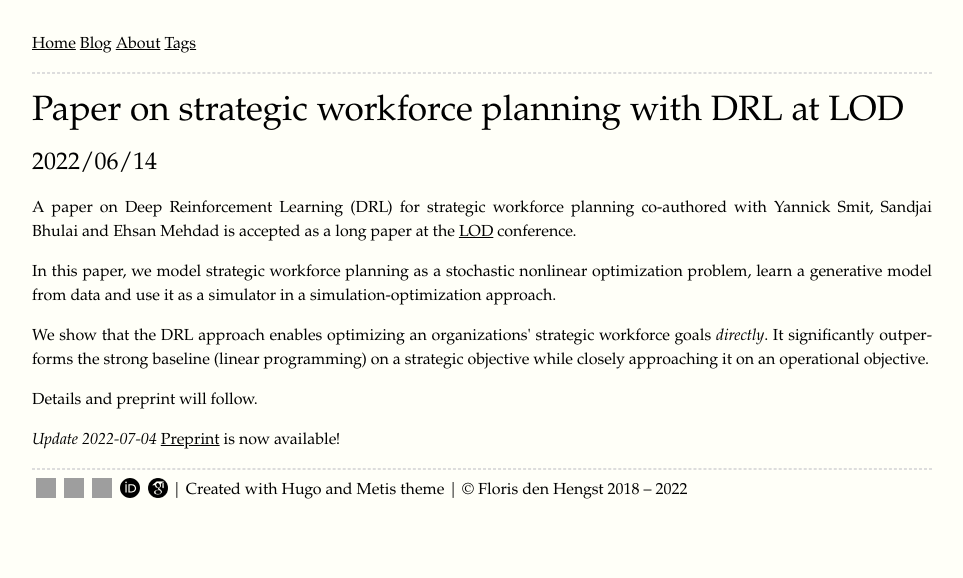
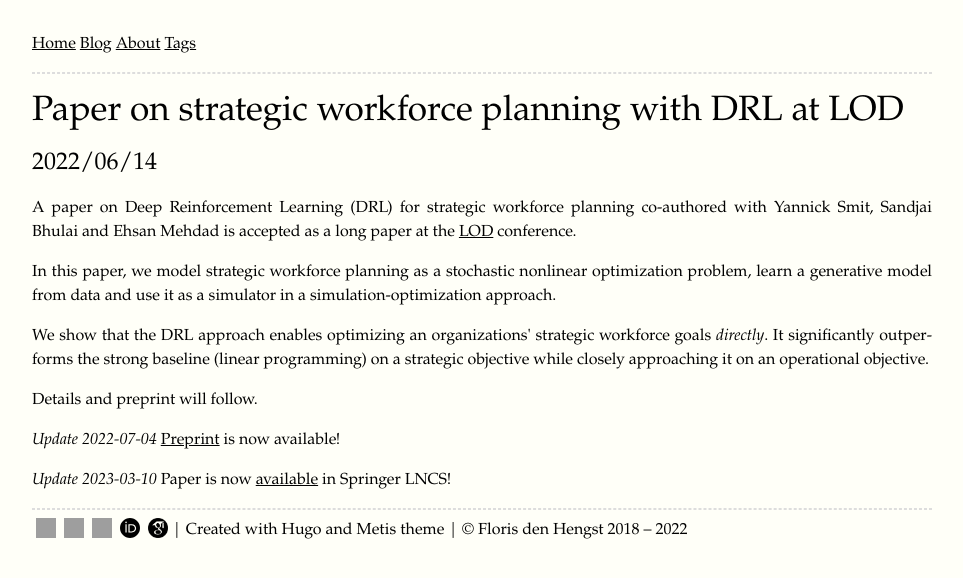
Before and after one commit to florisdenhengst/florisdenhengst.github.io, a plain HTML site: page posts/rl-for-swp-lod/index.html in a window 1280 px wide. Shown: the whole page, without its empty margins (158-1121 px from the left). Drawn offline with nearby package versions, Linux system fonts and the light colour scheme; some packages are replaced by stand-ins of ours; grey boxes are pictures that could not be loaded.

Commit message:
rebuilding site vr 17 mrt 2023 14:05:37 CET

```diff
--- a/posts/rl-for-swp-lod/index.html
+++ b/posts/rl-for-swp-lod/index.html
@@ -40,6 +40,8 @@
 <p>Details and preprint will follow.</p>
 <p><em>Update 2022-07-04</em>
 <a href="/publications/Workforce_Planning_with_Deep_Reinforcement_Learning__preprint_.pdf">Preprint</a> is now available!</p>
+<p><em>Update 2023-03-10</em>
+Paper is now <a href="https://doi.org/10.1007/978-3-031-25891-6_9">available</a> in Springer LNCS!</p>
 
 </main>
 
```
